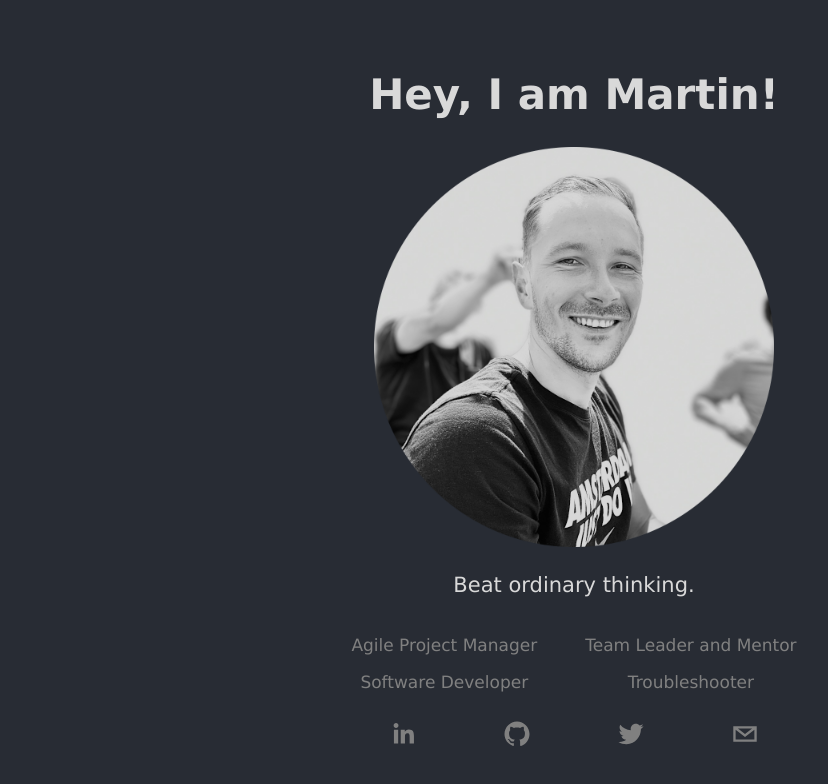
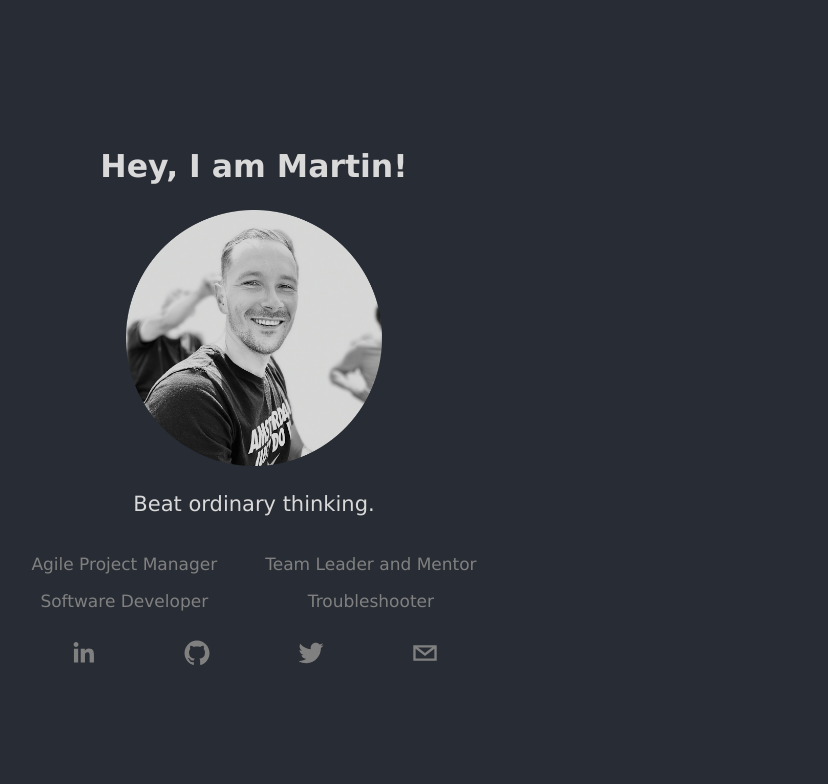
Before and after one commit to martnaum/hey, a React (Create React App) app: page / in a window 1280 px wide. Shown: the top 784 px of the page, without its empty margins (66-894 px from the left). Built offline with nearby package versions, Linux system fonts and the light colour scheme.

Commit message:
fix flex layout

```diff
--- a/src/App.css
+++ b/src/App.css
@@ -1,10 +1,18 @@
-.App {
+.App
+{
   background-color: #282c34;
   min-height: 100vh;
-  text-align: center;
   font-size: calc(5px + 2vmin);
   font-family: "Lucida Sans Unicode", "Lucida Grande", sans-serif;
   color: #d9d9d9;
+  display: flex;
+  flex-direction: row;
+  flex-wrap: wrap;
+}
+
+.base {
+  width: 50%;
+  text-align: center;
   display: flex;
   flex-direction: column;
   align-items: center;
@@ -35,6 +43,9 @@
 }
 
 @media only screen and (max-width: 600px) {
+  .App {
+    flex-direction: column;
+  }
   .description {
     flex-direction: column;
   }
--- a/src/App.js
+++ b/src/App.js
@@ -6,6 +6,7 @@ import me from './assets/me.png';
 function App() {
   return (
     <div className="App">
+      <section className="base">
         <header>
           <h1>Hey, I am Martin!</h1>
           <section>
@@ -37,6 +38,7 @@ function App() {
             url="mailto:martin@naumann.world"
           />
         </footer>
+      </section>
     </div>
   );
 }
```
Lines whose indentation alone changed are shown as unchanged.
